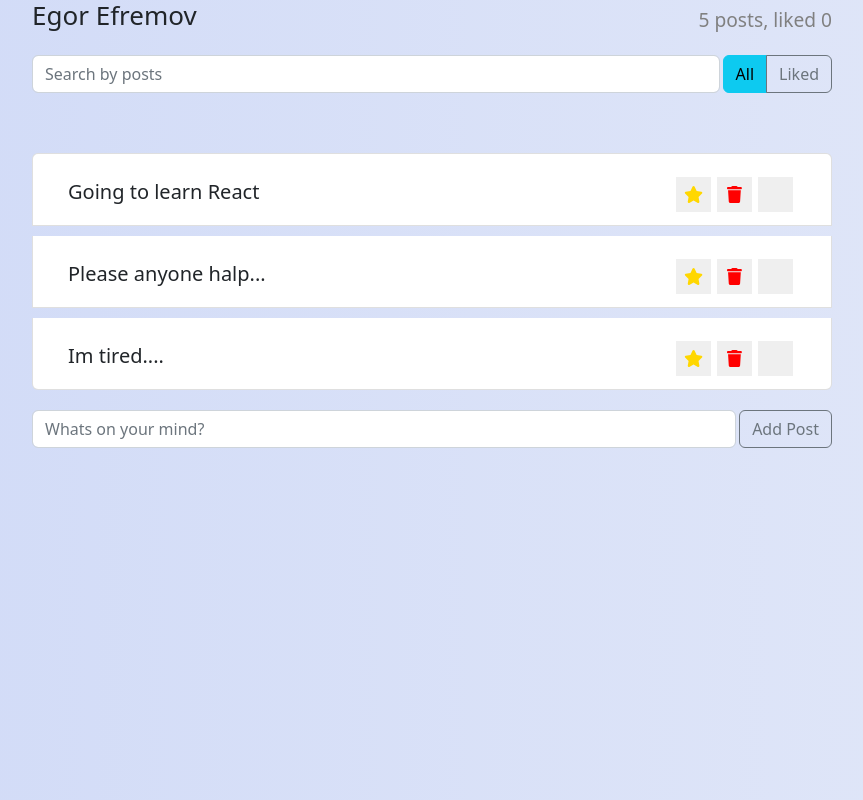
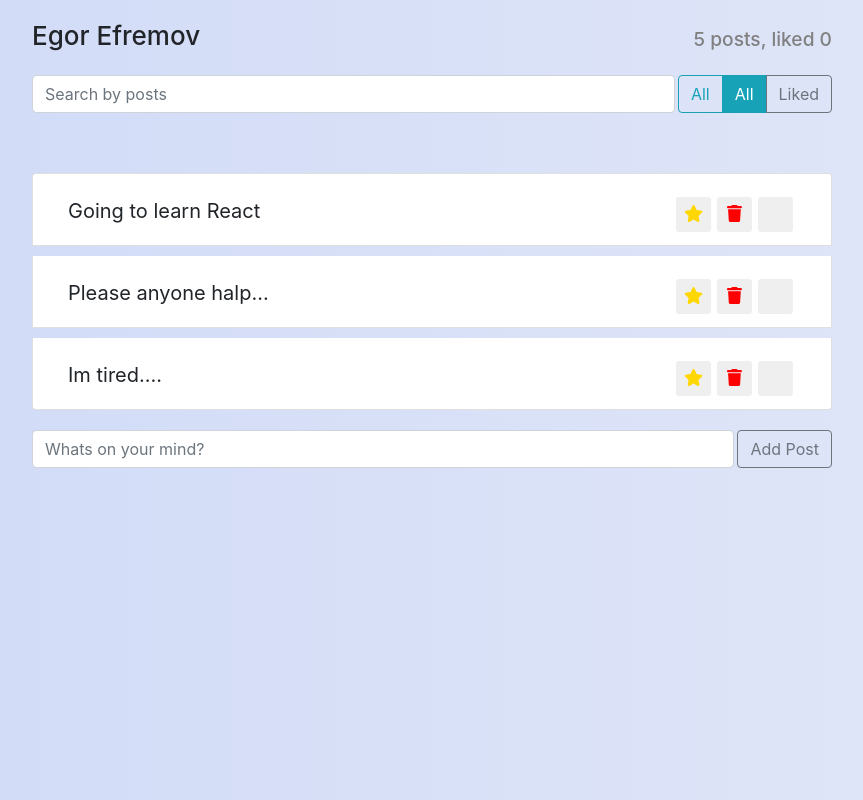
Before and after one commit to yyz13th/x_mockup-react, a React (Create React App) app: page / in a window 1280 px wide. Shown: the whole page, without its empty margins (208-1071 px from the left). Built offline with nearby package versions, Linux system fonts and the light colour scheme.

Commit message:
additional styles

```diff
--- a/package.json
+++ b/package.json
@@ -9,10 +9,12 @@
     "@testing-library/jest-dom": "^5.17.0",
     "@testing-library/react": "^13.4.0",
     "@testing-library/user-event": "^13.5.0",
-    "bootstrap": "^5.2.3",
+    "bootstrap": "^4.6.2",
     "react": "^18.2.0",
     "react-dom": "^18.2.0",
     "react-scripts": "5.0.1",
+    "reactstrap": "^9.2.0",
+    "styled-components": "^6.1.0",
     "web-vitals": "^2.1.4"
   },
   "scripts": {
--- a/src/components/app-header/header.component.jsx
+++ b/src/components/app-header/header.component.jsx
@@ -1,11 +1,27 @@
-import './header.styles.css';
+import styled from "styled-components";
+
+const Header = styled.div`
+    display: flex;
+    align-items: flex-end;
+    justify-content: space-between;
+    padding-top: 20px;
+
+    h1 {
+        font-size: 26px;
+    }
+
+    h2 {
+        font-size: 1.2rem;
+        color: grey;
+    }
+`;
 
 const AppHeader = () => {
     return  (
-        <div className="app-header d-flex">
+        <Header>
             <h1>Egor Efremov</h1>
             <h2>5 posts, liked 0</h2>
-        </div>
+        </Header>
     )
 }
 
--- a/src/components/post-list/post-list.component.jsx
+++ b/src/components/post-list/post-list.component.jsx
@@ -1,5 +1,6 @@
 import PostListItem from "../post-list-item/post-list-item.component";
 import './post-list.styles.css';
+import { ListGroup } from "reactstrap";
 
 const PostList = ({posts}) => {
     //look through posts and return template of elements
@@ -18,9 +19,9 @@ const PostList = ({posts}) => {
     });
     return (
         //create list of posts
-        <ul className="app-list list-group">
+        <ListGroup className="app-list">
             {elements}
-        </ul>
+        </ListGroup>
 
     )
 }
--- a/src/components/post-status-filter/post-status-fiter.component.jsx
+++ b/src/components/post-status-filter/post-status-fiter.component.jsx
@@ -1,8 +1,10 @@
 import './post-status-filter.styles.css';
+import { Button } from 'reactstrap';
 
 const PostStatusFilter = () => {
     return(
     <div className="btn-group">
+        <Button outline color='info'>All</Button>
         <button type="button" className="btn btn-info"> All </button>
         <button type="button" className="btn btn-outline-secondary"> Liked </button>
     </div>
--- a/src/index.js
+++ b/src/index.js
@@ -1,5 +1,6 @@
 import React from 'react';
 import ReactDOM from 'react-dom/client';
+import 'bootstrap/dist/css/bootstrap.css';
 // import ReactDOM from 'react-dom';
 import './index.css';
 import App from './App';
```
Also changed, not shown: 1 other file (tests, documents, lock files or other folders).
